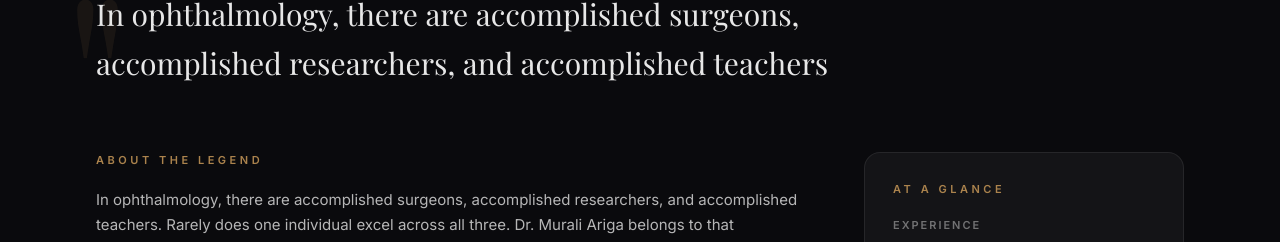
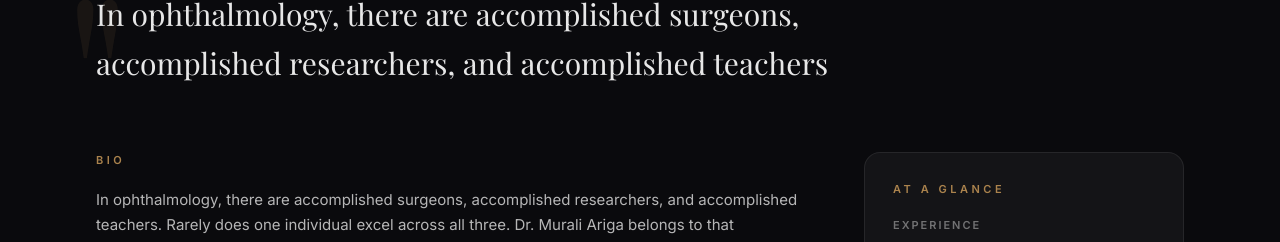
Before and after one commit to ophthaxp/website, a Next.js app: page /doctors/dr-arun-mehta in a window 1280 px wide. Shown: the part 1816-2058 px from the top of the page. Built offline with nearby package versions, Linux system fonts and the light colour scheme; no server answers; a web font is replaced by a local one.

Commit message:
text changes as bio

```diff
--- a/src/app/doctors/[slug]/DoctorDetailClient.tsx
+++ b/src/app/doctors/[slug]/DoctorDetailClient.tsx
@@ -325,7 +325,7 @@ export function DoctorDetailClient({
               {/* Bio */}
               <div className="lg:col-span-2">
                 <p className="text-[11px] font-semibold uppercase tracking-[0.32em] text-[#ab834d]">
-                  About the Legend
+                  Bio
                 </p>
                 <div
                   id="about-heading"
```
